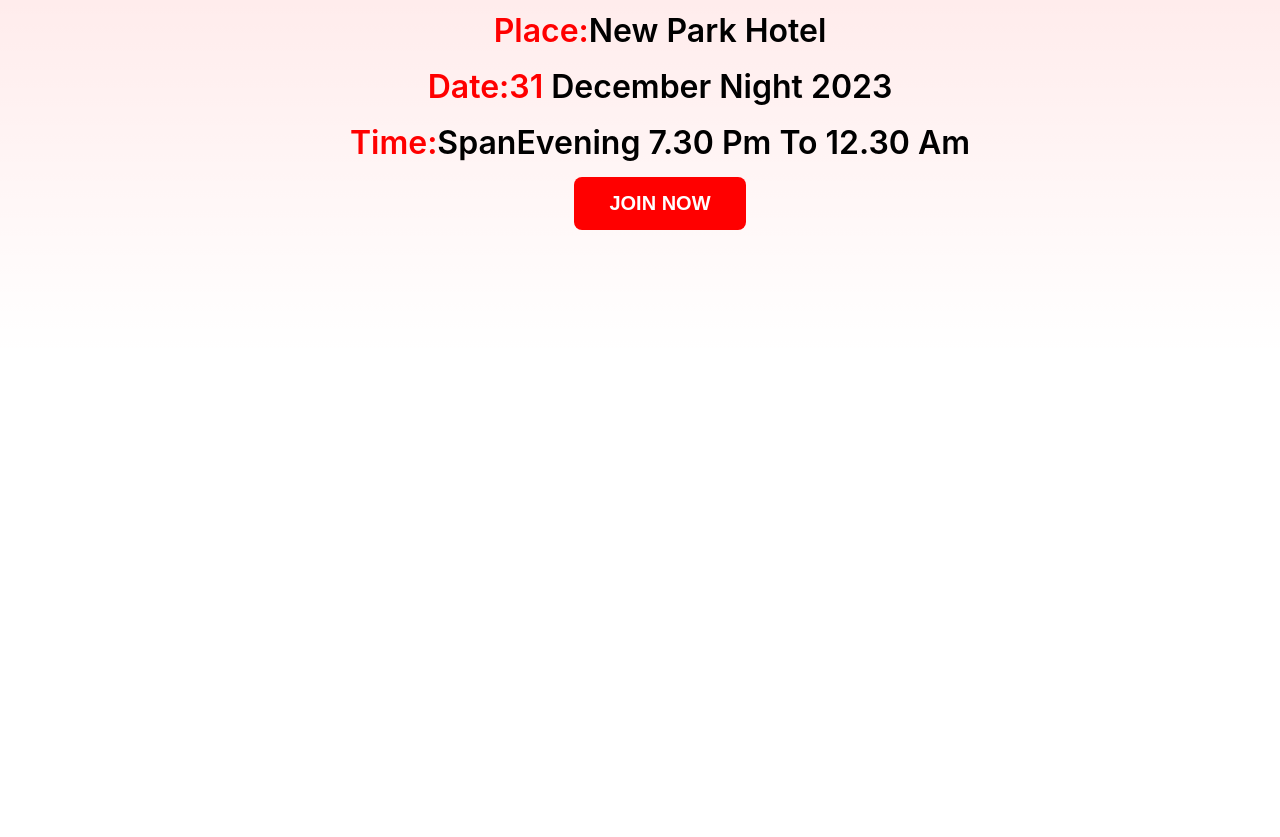
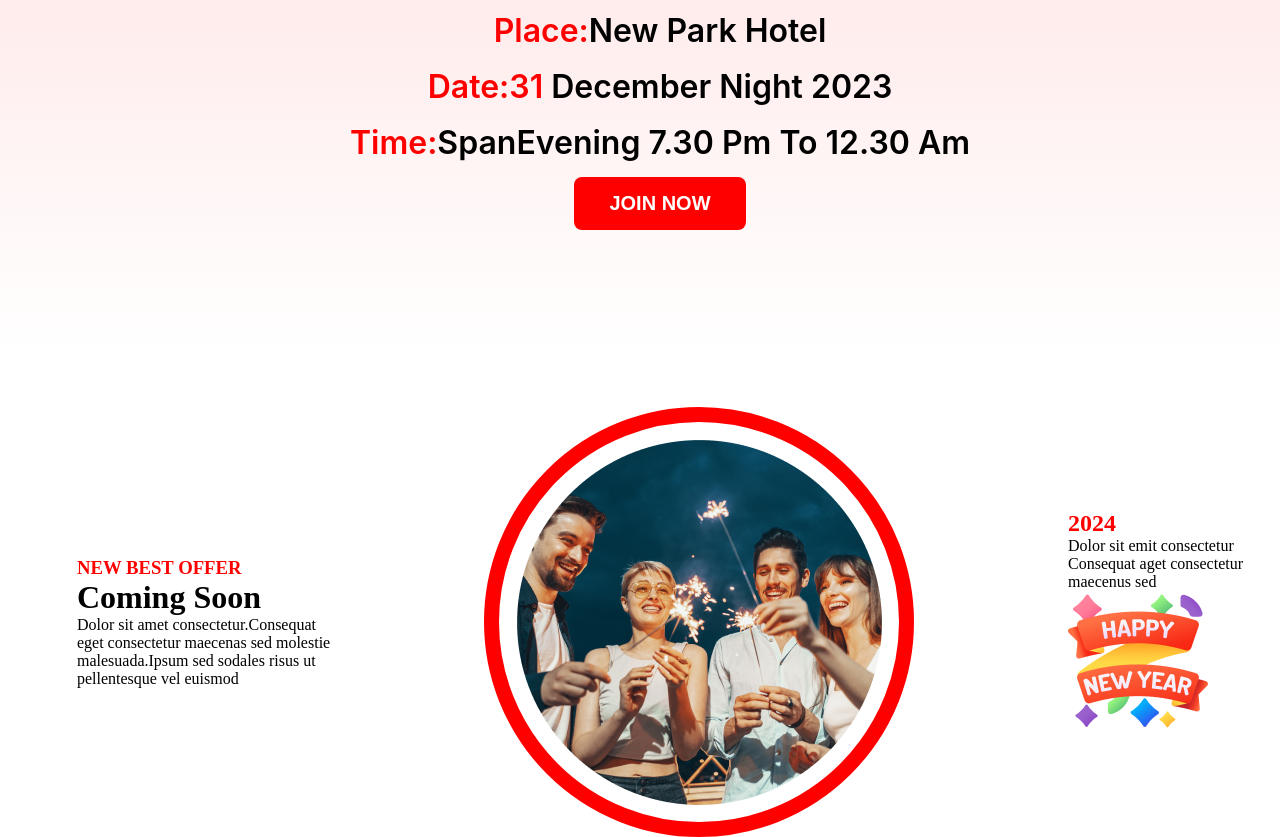
Before and after one commit to NusratJahaninfo/new-year-portfolio, a plain HTML site: page index.html in a window 1280 px wide. Shown: the part 2307-3144 px from the top of the page. Before the commit the page ends 2714 px from the top, so only its background shows below. Drawn offline with Linux system fonts and the light colour scheme.

Commit message:
best offer design done

```diff
--- a/index.html
+++ b/index.html
@@ -43,6 +43,23 @@
                  <button class="abtn">JOIN NOW</button>
             </div>
         </div>
+        <div class="best-offer">
+            <div class="right">
+                <h3 class="rhead">NEW BEST OFFER</h3>
+                <h1>Coming Soon</h1>
+                <p>Dolor sit amet consectetur.Consequat<br>eget consectetur maecenas sed molestie<br>malesuada.Ipsum sed sodales risus ut<br>pellentesque vel euismod</p>
+            </div>
+            <div class="middle">
+                <div class="img-circle">
+                    <img src="resources/Ellipse 1.png">
+                </div>
+            </div>
+            <div class="left">
+                <h2 class="lefth">2024</h2>
+                <p> Dolor sit emit consectetur<br>Consequat aget consectetur<br>maecenus sed</p>
+                <img src="resources/Group 96.png">
+            </div>
+            </div>
 
     </main>
     <footer>
--- a/style.css
+++ b/style.css
@@ -154,3 +154,27 @@ background: #F00;
 padding: 15px 35px;
     }
     /* address design ends here */
+    /* new best offer design starts here */
+    .best-offer {
+        display: flex;
+        align-items: center;
+        justify-content: space-around;
+        margin: 0 auto;
+        width: 1320px;
+    }
+    .img-circle {
+        height: 400px;
+        width: 400px;
+        border: 15px solid red;
+        border-radius: 50%;
+        display: flex;
+        justify-content: center;
+        align-items: center;
+    }
+    .rhead {
+        color: red;
+        }
+        .lefth {
+            color: red;
+        }
+        /* new best offer design ends here */
```
